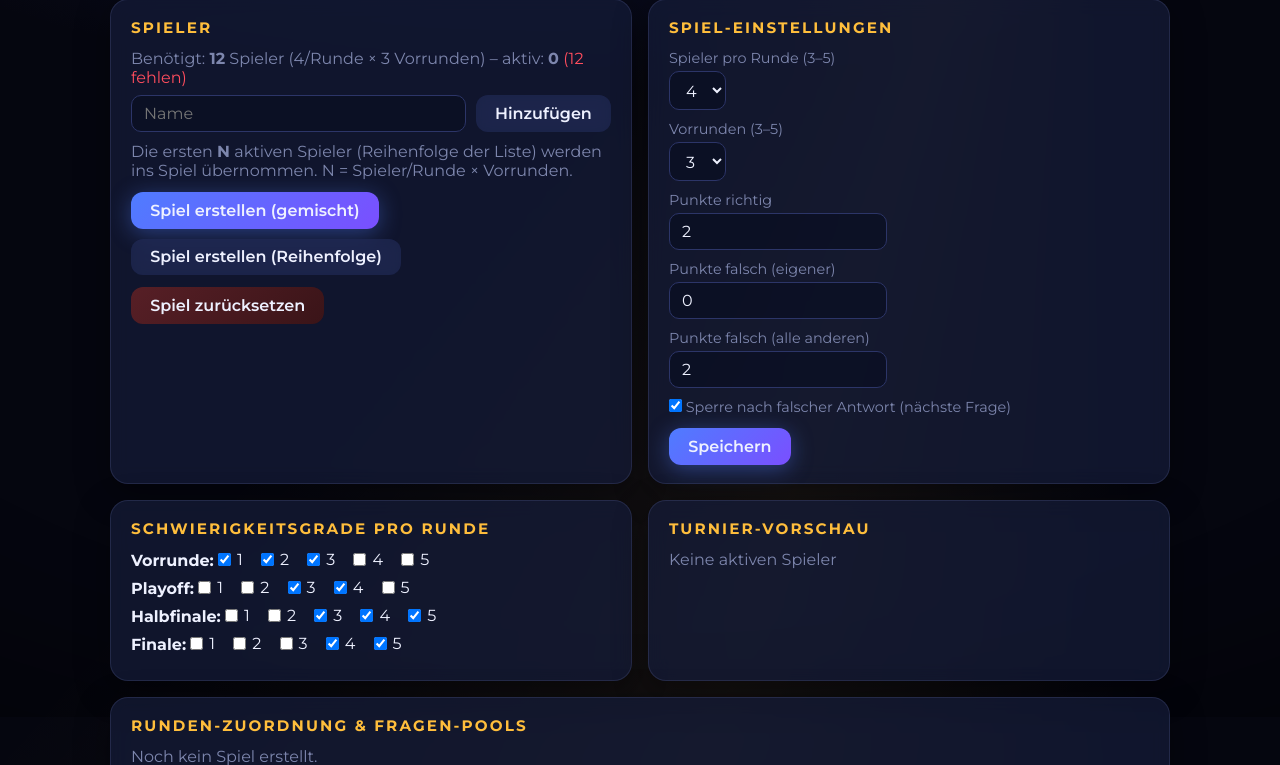
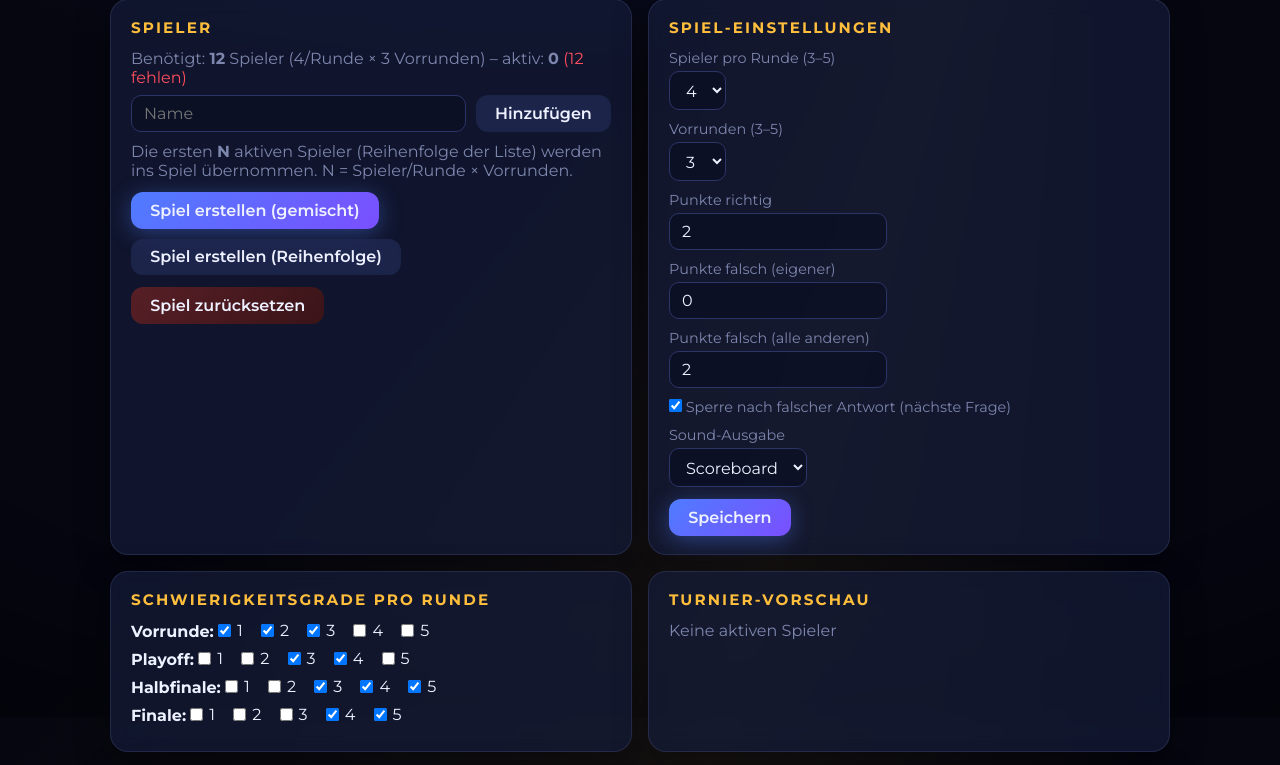
Before and after one commit to BingoBongo83/quizmitbenny, a FastAPI app: page /einstellungen in a window 1280 px wide. Shown: the part 83-848 px from the top of the page. Run offline with FastAPI, Linux system fonts and the light colour scheme; the visitor is signed in with stand-in values (Sample User, id 1); data that the repository does not hold is empty.

Commit message:
Configurable sound output: scoreboard, moderator, or both
New setting sound_target (board|admin|both) in Spiel-Einstellungen.
The value is broadcast in game state; board.js only plays when the
target includes the board, admin.js gained the same WebAudio effects
and plays when the target includes the moderator host.

Generated with [Devin](https://devin.ai)

Co-Authored-By: Devin <158243242+devin-ai-integration[bot]@users.noreply.github.com>

```diff
--- a/app/game.py
+++ b/app/game.py
@@ -658,6 +658,7 @@ def board_state(db: Session) -> dict:
         "question": question,
         "buzzed_slot": _state["buzzed_slot"],
         "game_started": _state["game_started"],
+        "sound_target": get_setting(db, "sound_target", "board"),
     }
 
 
--- a/app/models.py
+++ b/app/models.py
@@ -134,6 +134,7 @@ DEFAULT_SETTINGS = {
     "points_wrong_self": 0,
     "points_wrong_others": 2,
     "block_on_wrong": True,
+    "sound_target": "board",  # board | admin | both
     "skills_preround": [1, 2, 3],
     "skills_playoff": [3, 4],
     "skills_semifinal": [3, 4, 5],
--- a/app/routers/settings.py
+++ b/app/routers/settings.py
@@ -32,6 +32,7 @@ class SettingsBody(BaseModel):
     points_wrong_self: int | None = None
     points_wrong_others: int | None = None
     block_on_wrong: bool | None = None
+    sound_target: str | None = None
     skills_preround: list[int] | None = None
     skills_playoff: list[int] | None = None
     skills_semifinal: list[int] | None = None
@@ -113,6 +114,8 @@ def update_settings(body: SettingsBody):
             raise HTTPException(400, "Spieler pro Runde muss 3-5 sein")
         if "num_prerounds" in data and not 3 <= data["num_prerounds"] <= 5:
             raise HTTPException(400, "Vorrunden muss 3-5 sein")
+        if "sound_target" in data and data["sound_target"] not in ("board", "admin", "both"):
+            raise HTTPException(400, "Ungültiges Sound-Ziel")
         for k, v in data.items():
             if k.startswith("skills_") and not all(1 <= s <= 5 for s in v):
                 raise HTTPException(400, "Skill-Level müssen 1-5 sein")
--- a/static/js/board.js
+++ b/static/js/board.js
@@ -109,8 +109,9 @@ function render(state) {
       : "Quiz startet gleich";
   }
 
-  // sounds on phase transitions
-  if (soundOn && state.phase !== prevPhase) {
+  // sounds on phase transitions (only if this host is the sound target)
+  const playHere = (state.sound_target || "board") !== "admin";
+  if (soundOn && playHere && state.phase !== prevPhase) {
     if (state.phase === "question") sounds.question();
     else if (state.phase === "buzzed") sounds.buzzed();
     else if (state.phase === "resolved") {
--- a/static/js/settings.js
+++ b/static/js/settings.js
@@ -98,6 +98,7 @@ async function loadSettings() {
   document.getElementById("s_pws").value = settings.points_wrong_self;
   document.getElementById("s_pwo").value = settings.points_wrong_others;
   document.getElementById("s_block").checked = settings.block_on_wrong;
+  document.getElementById("s_sound").value = settings.sound_target || "board";
 
   const sk = document.getElementById("skillSets");
   sk.innerHTML = SKILL_SETS.map(([key, label]) => `
@@ -116,6 +117,7 @@ document.getElementById("saveSettings").onclick = async () => {
     points_wrong_self: +document.getElementById("s_pws").value,
     points_wrong_others: +document.getElementById("s_pwo").value,
     block_on_wrong: document.getElementById("s_block").checked,
+    sound_target: document.getElementById("s_sound").value,
   };
   SKILL_SETS.forEach(([key]) => {
     body[key] = [...document.querySelectorAll(`input[data-set="${key}"]:checked`)]
--- a/templates/settings.html
+++ b/templates/settings.html
@@ -42,6 +42,12 @@
       <label class="field">Punkte falsch (alle anderen)</label>
       <input type="number" id="s_pwo" value="2">
       <label class="field"><input type="checkbox" id="s_block" checked> Sperre nach falscher Antwort (nächste Frage)</label>
+      <label class="field">Sound-Ausgabe</label>
+      <select id="s_sound">
+        <option value="board">Scoreboard</option>
+        <option value="admin">Moderator</option>
+        <option value="both">Beide</option>
+      </select>
       <div class="btnrow"><button class="primary" id="saveSettings">Speichern</button></div>
     </div>
 
```
Also changed, not shown: static/js/admin.js (+47 -0 lines).
